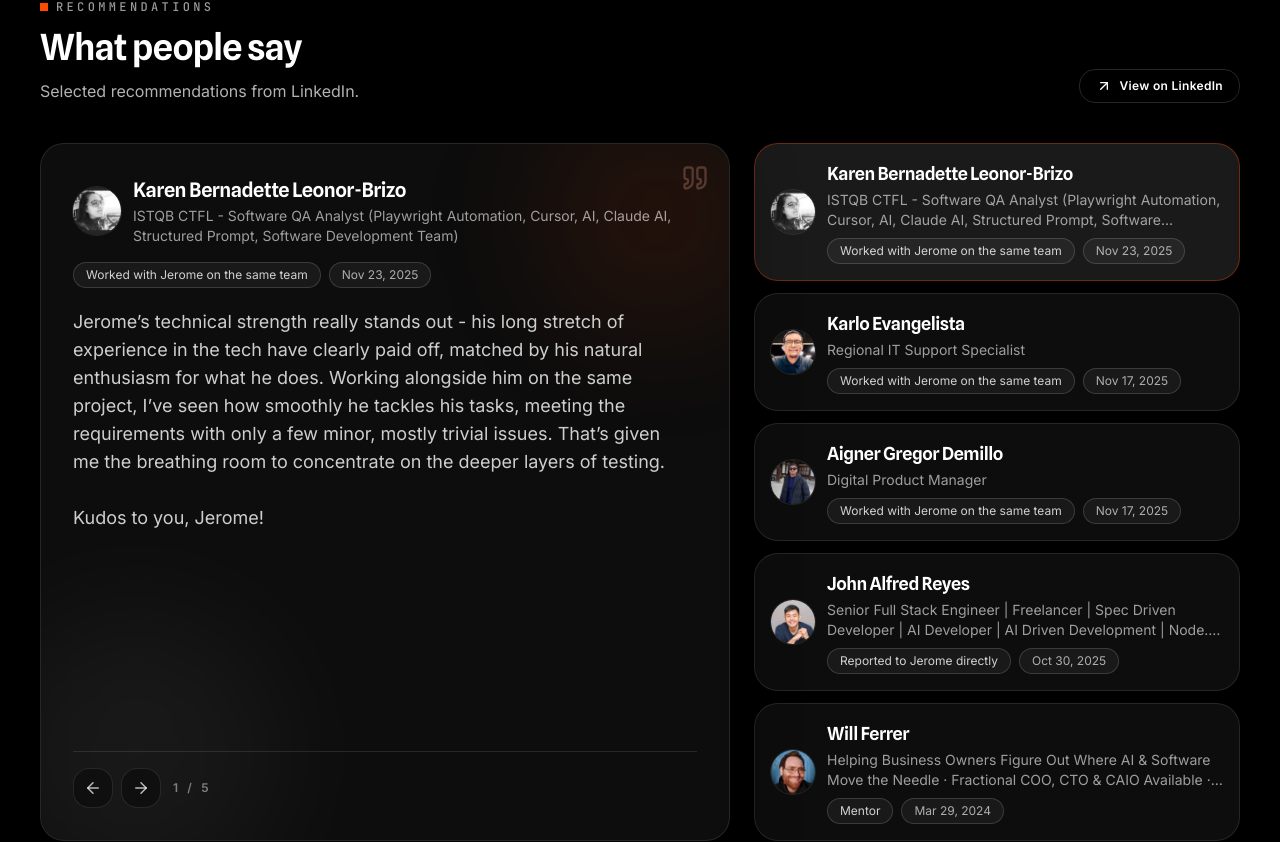
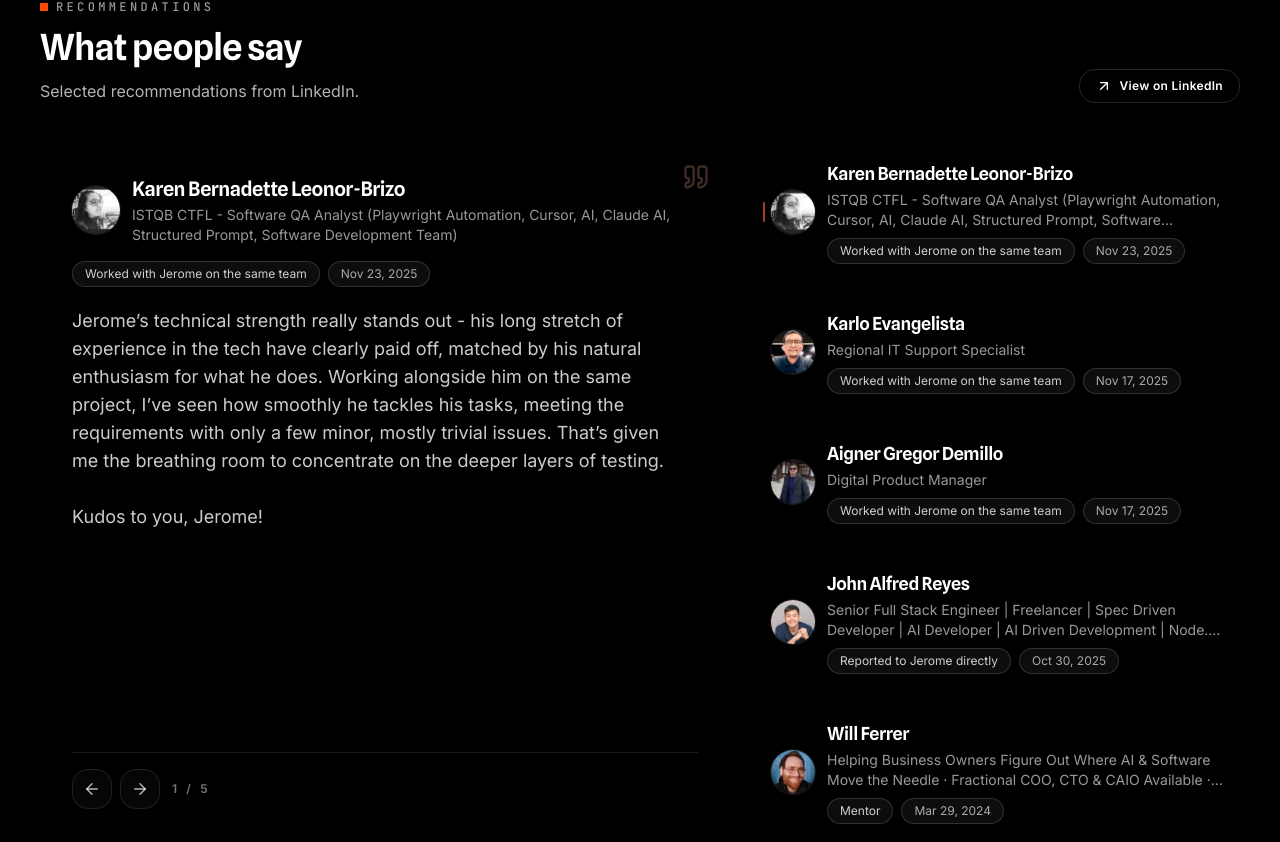
Before and after one commit to jerazo/jerome, a React (Vite) app: page / in a window 1280 px wide. Shown: the part 9274-10116 px from the top of the page. Built offline with nearby package versions, Linux system fonts and the light colour scheme.

Commit message:
Refactor RecommendationsSection component by simplifying article styling and enhancing button hover effects for improved user interaction. Update active state styling for better visual feedback.

```diff
--- a/src/components/organisms/RecommendationsSection.tsx
+++ b/src/components/organisms/RecommendationsSection.tsx
@@ -83,10 +83,7 @@ export function RecommendationsSection({
 
         <div className="mt-10 grid gap-6 lg:grid-cols-12 lg:items-stretch">
           <div className="lg:col-span-7 lg:h-full">
-            <article className="relative flex flex-col overflow-hidden rounded-3xl border border-sand/10 bg-white/5 p-6 shadow-soft sm:p-8 lg:h-full">
-              <div className="pointer-events-none absolute -right-10 -top-10 h-56 w-56 rounded-full bg-gold-500/10 blur-3xl" />
-              <div className="pointer-events-none absolute -bottom-14 -left-12 h-72 w-72 rounded-full bg-white/5 blur-3xl" />
-
+            <article className="relative flex flex-col p-6 sm:p-8 lg:h-full">
               <div className="absolute right-5 top-5 text-gold-200/25">
                 <Quote size={28} />
               </div>
@@ -180,13 +177,18 @@ export function RecommendationsSection({
                     type="button"
                     onClick={() => setActiveId(r.id)}
                     className={[
-                      'flex w-full items-center gap-3 rounded-3xl border p-4 text-left transition focus-visible:focus-ring',
-                      isActive
-                        ? 'border-gold-500/35 bg-white/10'
-                        : 'border-sand/10 bg-white/5 hover:border-gold-500/20 hover:bg-white/10',
+                      'group/selector relative flex w-full items-center gap-3 rounded-3xl border border-transparent bg-transparent p-4 text-left transition focus-visible:focus-ring hover:border-sand/10 hover:bg-white/5',
+                      isActive ? 'text-sand' : 'text-sand/85',
                     ].join(' ')}
                     aria-current={isActive ? 'true' : undefined}
                   >
+                    <span
+                      aria-hidden
+                      className={[
+                        'absolute left-2 top-1/2 h-5 w-0.5 -translate-y-1/2 rounded-full bg-gold-400/0 transition-colors',
+                        isActive ? 'bg-gold-400/65' : 'group-hover/selector:bg-gold-400/35',
+                      ].join(' ')}
+                    />
                     {r.authorImageSrc ? (
                       <img
                         src={r.authorImageSrc}
```
